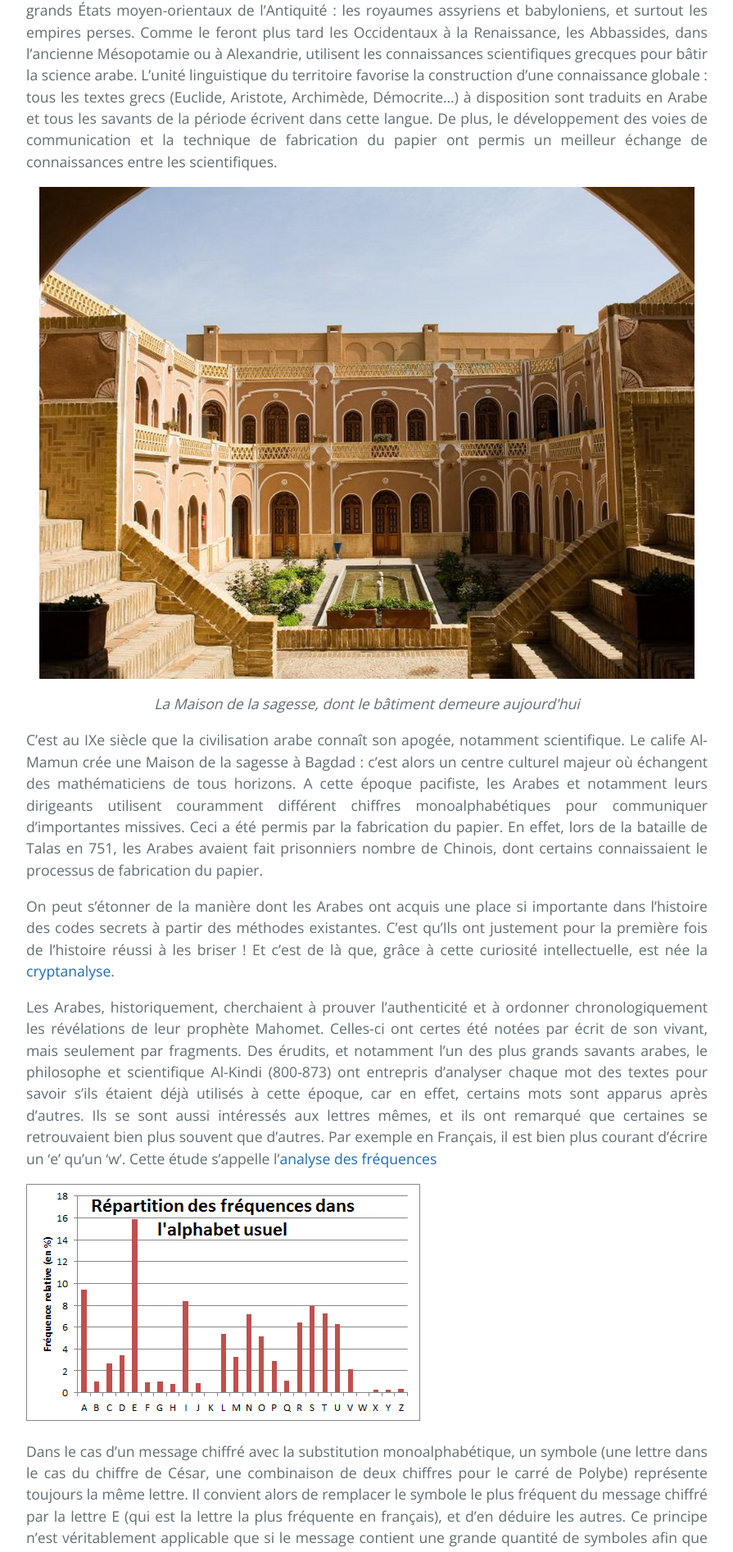
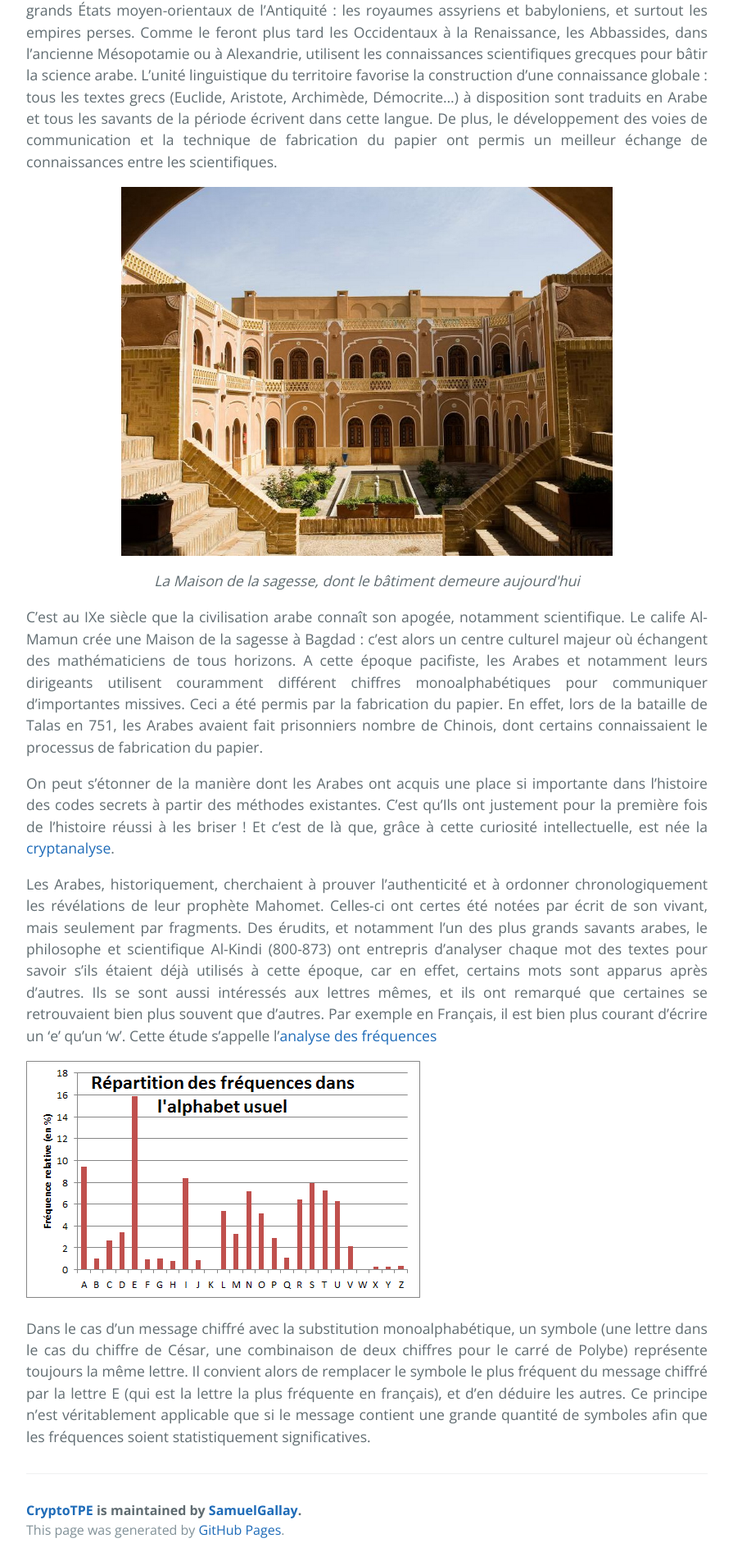
Before and after one commit to SamuelGallay/CryptoTPE, a Jekyll site: the page built from pages/1_Antiquite/4_alkindi.md, in a window 1280 px wide. Shown: the part 696-2589 px from the top of the page at 82% size, without its empty margins (192-1087 px from the left). Built offline with Jekyll 4.4.1, drawn with Linux system fonts in a browser that asks for light colours; our own code applies the rules of GitHub Pages for plain Markdown files.

Commit message:
Update 4_alkindi.md

```diff
--- a/pages/1_Antiquite/4_alkindi.md
+++ b/pages/1_Antiquite/4_alkindi.md
@@ -12,7 +12,7 @@ menu: /antiquite/
 
 À partir de cette date, le califat est centralisé à Bagdad, ceci afin d’affirmer une continuité avec les grands États moyen-orientaux de l’Antiquité : les royaumes assyriens et babyloniens, et surtout les empires perses. Comme le feront plus tard les Occidentaux à la Renaissance, les Abbassides, dans l’ancienne Mésopotamie ou à Alexandrie, utilisent les connaissances scientifiques grecques pour bâtir la science arabe. L'unité linguistique du territoire favorise la construction d’une connaissance globale : tous les textes grecs (Euclide, Aristote, Archimède, Démocrite…) à disposition sont traduits en Arabe et tous les savants de la période écrivent dans cette langue. De plus, le développement des voies de communication et la technique de fabrication du papier ont permis un meilleur échange de connaissances entre les scientifiques.
 
-<img src="{{ "/assets/1_Antiquite/maison-de-la-sagesse.jpg" | relative_url }}" alt="Scytale" style="margin: 0 auto;display: block; width: 800px;"/>
+<img src="{{ "/assets/1_Antiquite/maison-de-la-sagesse.jpg" | relative_url }}" alt="Scytale" style="margin: 0 auto;display: block; width: 600px;"/>
 <p align="center"> <em>La Maison de la sagesse, dont le bâtiment demeure aujourd'hui</em> </p>
 
 C’est au IXe siècle que la civilisation arabe connaît son apogée, notamment scientifique.
```
